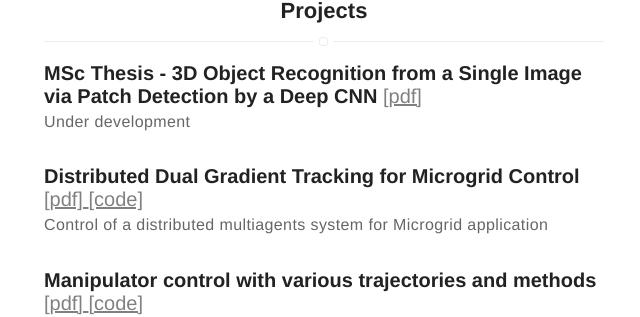
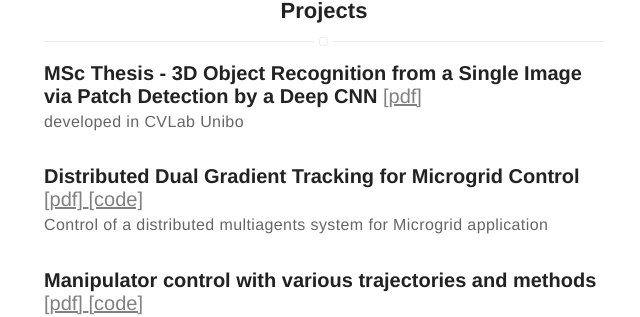
Before and after one commit to francescotaurone/francescotaurone.github.io, a Jekyll site: the page built from index.html, in a window 1280 px wide. Shown: the part 836-1153 px from the top of the page, without its empty margins (316-956 px from the left). Built offline with Jekyll 4.4.1, drawn with Linux system fonts in a browser that asks for light colours.

Commit message:
Update _config.yml

```diff
--- a/_config.yml
+++ b/_config.yml
@@ -60,7 +60,7 @@ projects: true
 project-list:
     Master thesis:
         name: MSc Thesis - 3D Object Recognition from a Single Image via Patch Detection by a Deep CNN
-        description: Under development
+        description: developed in CVLab Unibo
         pdf: /documents/ThesisTauroneMsc_compressed.pdf
     DCS Project:
         name: Distributed Dual Gradient Tracking for Microgrid Control
```
